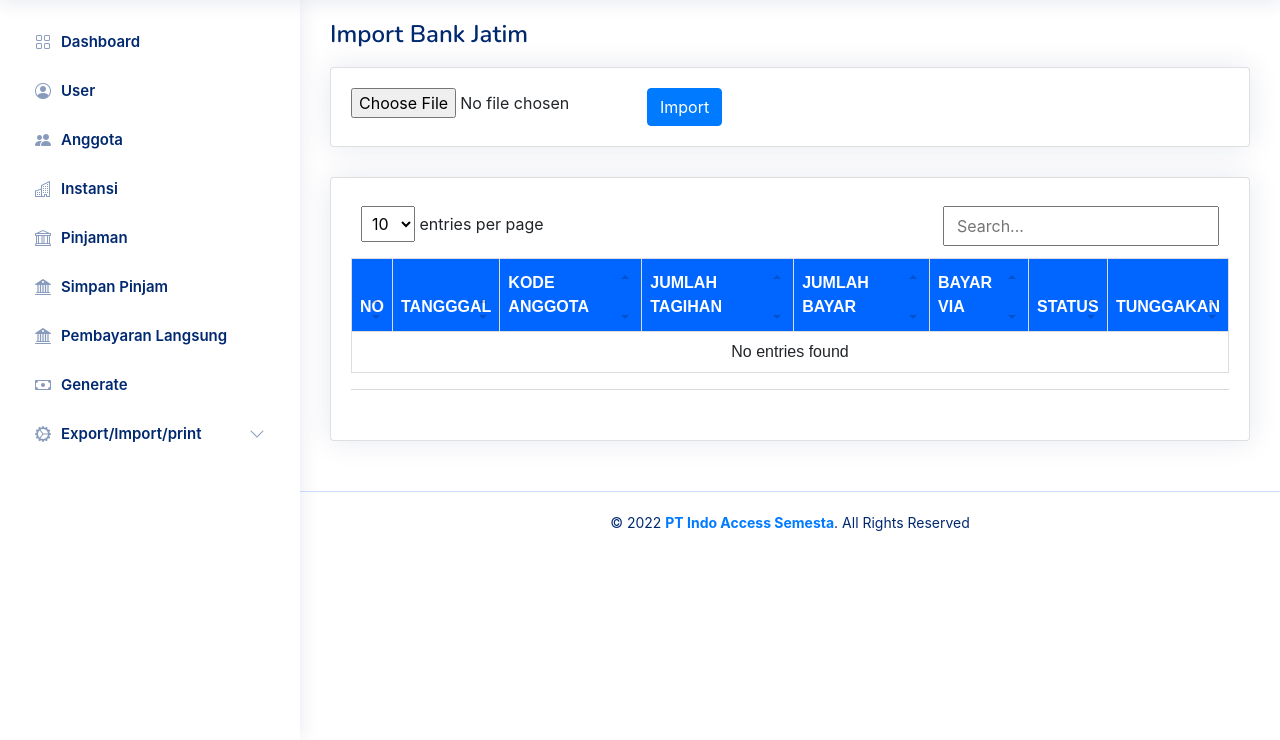
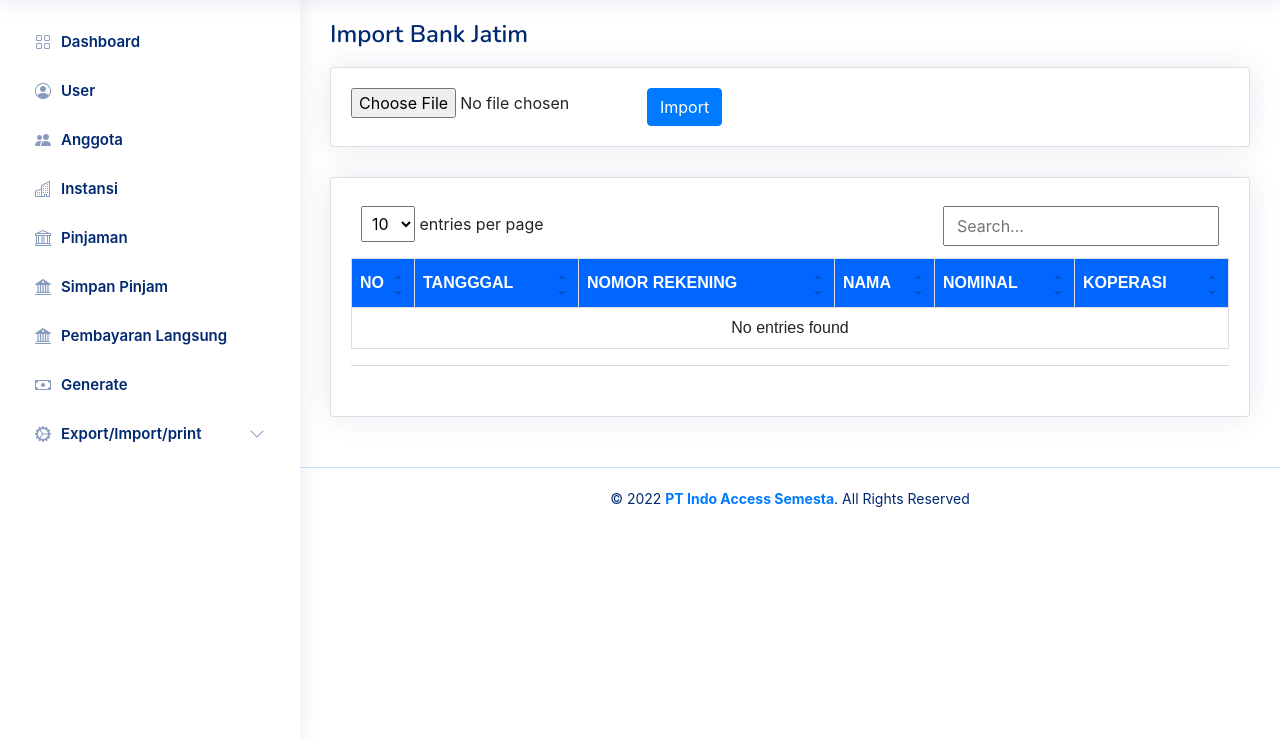
Before and after one commit to MohamadArdias/koperasi, a CodeIgniter app: page /koperasi/index.php/import/index in a window 1280 px wide. Shown: the part 60-800 px from the top of the page. Run offline with CodeIgniter, Linux system fonts and the light colour scheme; data that the repository does not hold is empty; some libraries are stand-ins or nearby versions.

Commit message:
tempimport

```diff
--- a/application/controllers/Import.php
+++ b/application/controllers/Import.php
@@ -18,7 +18,7 @@ class Import extends CI_Controller
     public function index()
     {
         $this->data['title'] = 'Import Bank Jatim';
-        $this->data['pembayaran'] = $this->Import_model->getDataMasuk();
+        $this->data['temp'] = $this->Import_model->getDataMasuk();
         $this->load->view('import/index', $this->data);
     }
 
@@ -38,14 +38,11 @@ class Import extends CI_Controller
                 foreach ($sheet->getRowIterator() as $row) {
                     if ($numRow > 1) {
                         $datamasuk = array(
-                            'DATE'            => $row->getCellAtIndex(0),
-                            'KODE_ANG'        => $row->getCellAtIndex(1),
-                            'JML_TGHN'        => $row->getCellAtIndex(2),
-                            'JML_BAYAR'       => $row->getCellAtIndex(3),
-                            'VIA_BAYAR'       => $row->getCellAtIndex(4),
-                            'STATUS'          => $row->getCellAtIndex(5),
-                            'TUNGGAKAN'       => $row->getCellAtIndex(6),
-
+                            'TANGGAL'            => $row->getCellAtIndex(0),
+                            'NO_REKENING'        => $row->getCellAtIndex(1),
+                            'NAMA'               => $row->getCellAtIndex(2),
+                            'NOMINAL'            => $row->getCellAtIndex(3),
+                            'KOP'                => $row->getCellAtIndex(4),
                         );
                         $this->Import_model->import_data($datamasuk);
                     }
--- a/application/models/Import_model.php
+++ b/application/models/Import_model.php
@@ -7,12 +7,12 @@ class Import_model extends CI_Model
     {
         $jumlah = count($datamasuk);
         if ($jumlah > 0) {
-            $this->db->replace('pembayaran', $datamasuk);
+            $this->db->replace('temp', $datamasuk);
         }
     }
 
     public function getDataMasuk()
     {
-        return $this->db->get('pembayaran')->result_array();
+        return $this->db->get('temp')->result_array();
     }
 }
--- a/application/views/import/index.php
+++ b/application/views/import/index.php
@@ -58,26 +58,22 @@ $this->load->view('templates/sidebar');
                             <tr>
                                 <th scope="col">NO</th>
                                 <th scope="col">TANGGGAL</th>
-                                <th scope="col">KODE ANGGOTA</th>
-                                <th scope="col">JUMLAH TAGIHAN</th>
-                                <th scope="col">JUMLAH BAYAR</th>
-                                <th scope="col">BAYAR VIA</th>
-                                <th scope="col">STATUS</th>
-                                <th scope="col">TUNGGAKAN</th>
+                                <th scope="col">NOMOR REKENING</th>
+                                <th scope="col">NAMA</th>
+                                <th scope="col">NOMINAL</th>
+                                <th scope="col">KOPERASI</th>
                             </tr>
                         </thead>
                         <tbody>
                             <?php $i = 1;
-                            foreach ($pembayaran as $bayar) : ?>
+                            foreach ($temp as $bayar) : ?>
                                 <tr>
                                     <td><?= $i++; ?></td>
-                                    <td><?= $bayar['DATE']; ?></td>
-                                    <td><?= $bayar['KODE_ANG']; ?></td>
-                                    <td><?= $bayar['JML_TGHN']; ?></td>
-                                    <td><?= $bayar['JML_BAYAR']; ?></td>
-                                    <td><?= $bayar['VIA_BAYAR']; ?></td>
-                                    <td><?= $bayar['STATUS']; ?></td>
-                                    <td><?= $bayar['TUNGGAKAN']; ?></td>
+                                    <td><?= $bayar['TANGGAL']; ?></td>
+                                    <td><?= $bayar['NO_REKENING']; ?></td>
+                                    <td><?= $bayar['NAMA']; ?></td>
+                                    <td><?= $bayar['NOMINAL']; ?></td>
+                                    <td><?= $bayar['KOP']; ?></td>
                                 </tr>
                             <?php endforeach; ?>
                         </tbody>
```
